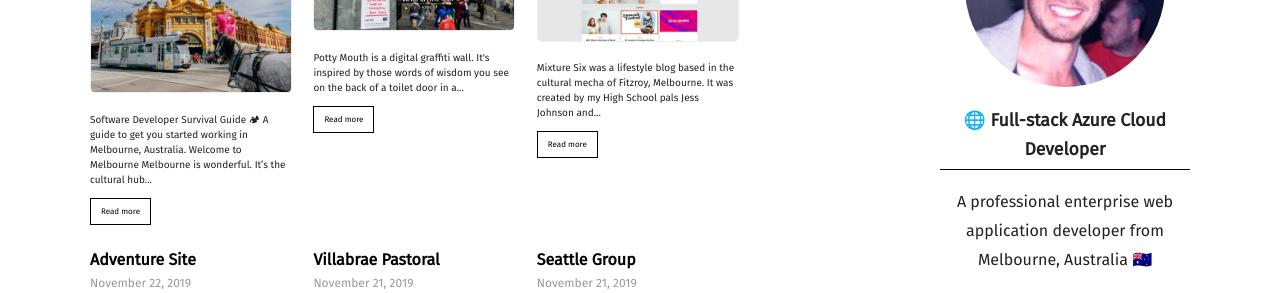
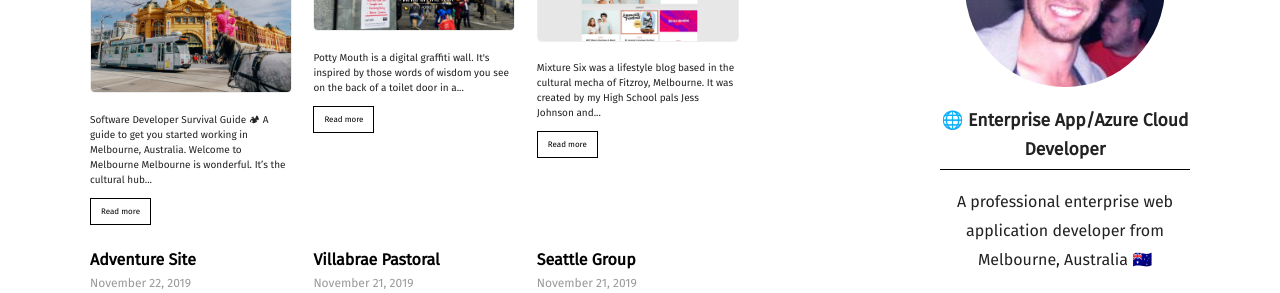
Before and after one commit to Dylan-George-Field/software.georgefield.com.au, a Jekyll site: the page built from index.html, in a window 1280 px wide and 900 px high. Shown: the part 253-546 px from the top of the window. Built offline with Jekyll 4.4.1, drawn with Linux system fonts in a browser that asks for light colours; some web fonts are replaced; the list of posts is cut into pages by our own code.

Commit message:
Remove 'full-stack' from my profile

```diff
--- a/_includes/sidebar.html
+++ b/_includes/sidebar.html
@@ -6,7 +6,7 @@
 				<img src="{{ site.baseurl }}{{ site.data.sidebar.author_image }}" alt="author" class="author">
 			</a>
 		</p>
-		<h3 class="title">🌐 Full-stack Azure Cloud Developer</h3>
+		<h3 class="title">🌐 Enterprise App/Azure Cloud Developer</h3>
 		<p>A professional enterprise web application developer from Melbourne, Australia 🇦🇺</p>
 	</div>
 	<div class="certification">
```
